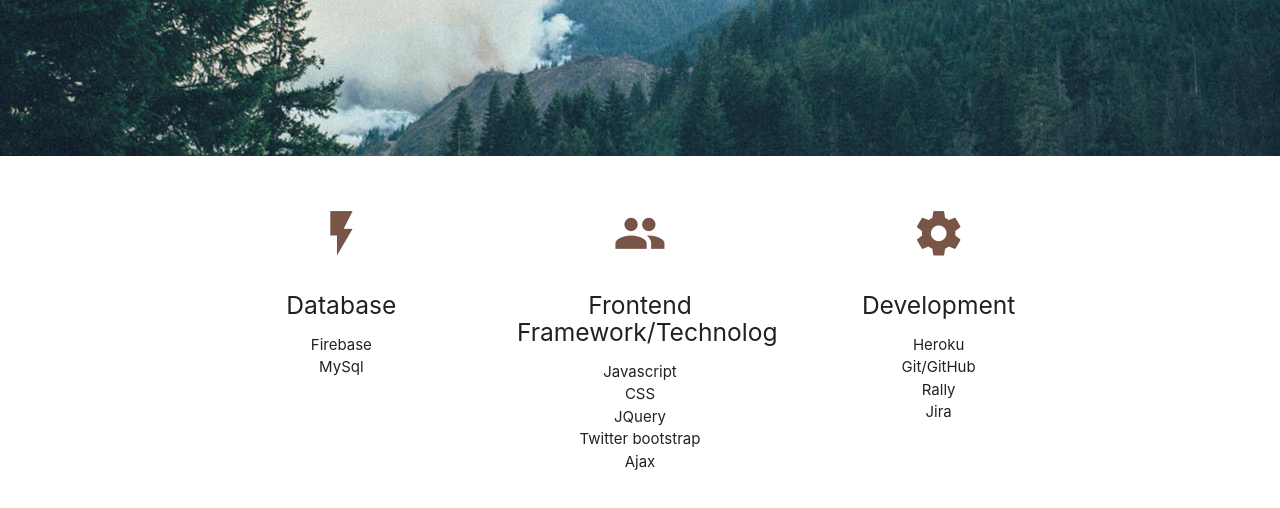
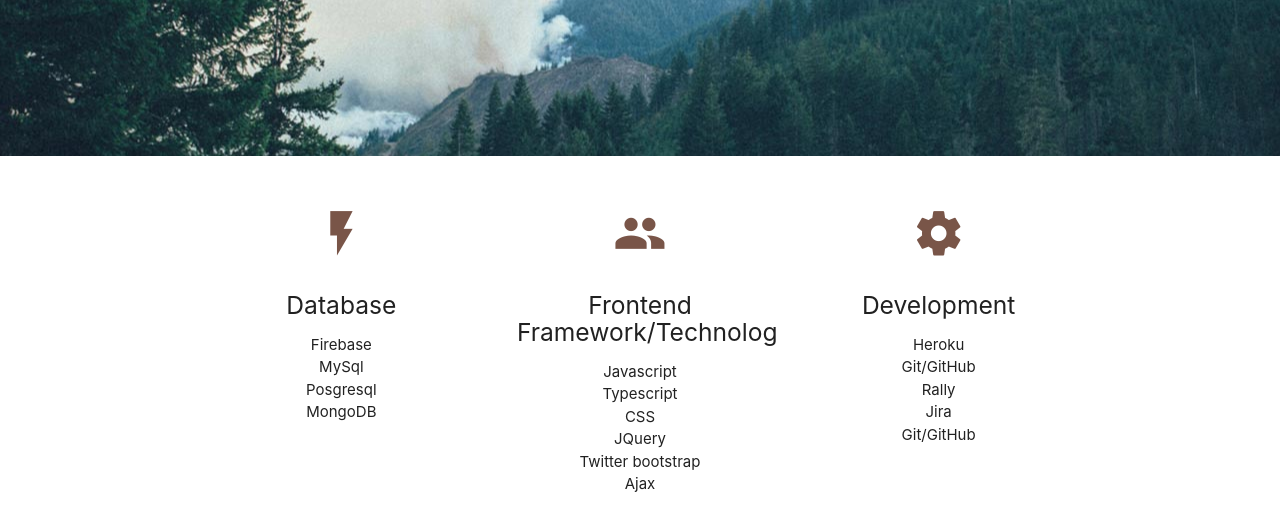
Before and after one commit to josephlui/portfolio, a plain HTML site: page index.html in a window 1280 px wide. Shown: the part 288-796 px from the top of the page. Drawn offline with nearby package versions, Linux system fonts and the light colour scheme.

Commit message:
more portfolio updates

```diff
--- a/index.html
+++ b/index.html
@@ -59,6 +59,8 @@
                 <ul class="center">
                     <li>Firebase</li>
                     <li>MySql</li>
+                    <li>Posgresql</li>
+                    <li>MongoDB</li>
                   </ul>
 
             </p>
@@ -73,6 +75,7 @@
             <p class="light">
                 <ul class="center">
                     <li>Javascript</li>
+                    <li>Typescript</li>
                     <li>CSS</li>
                     <li>JQuery</li>
                     <li>Twitter bootstrap</li>
@@ -93,6 +96,7 @@
                     <li>Git/GitHub</li>
                     <li>Rally</li>
                     <li>Jira</li>
+                    <li>Git/GitHub</li>
 
                   </ul> </p>
           </div>
```
